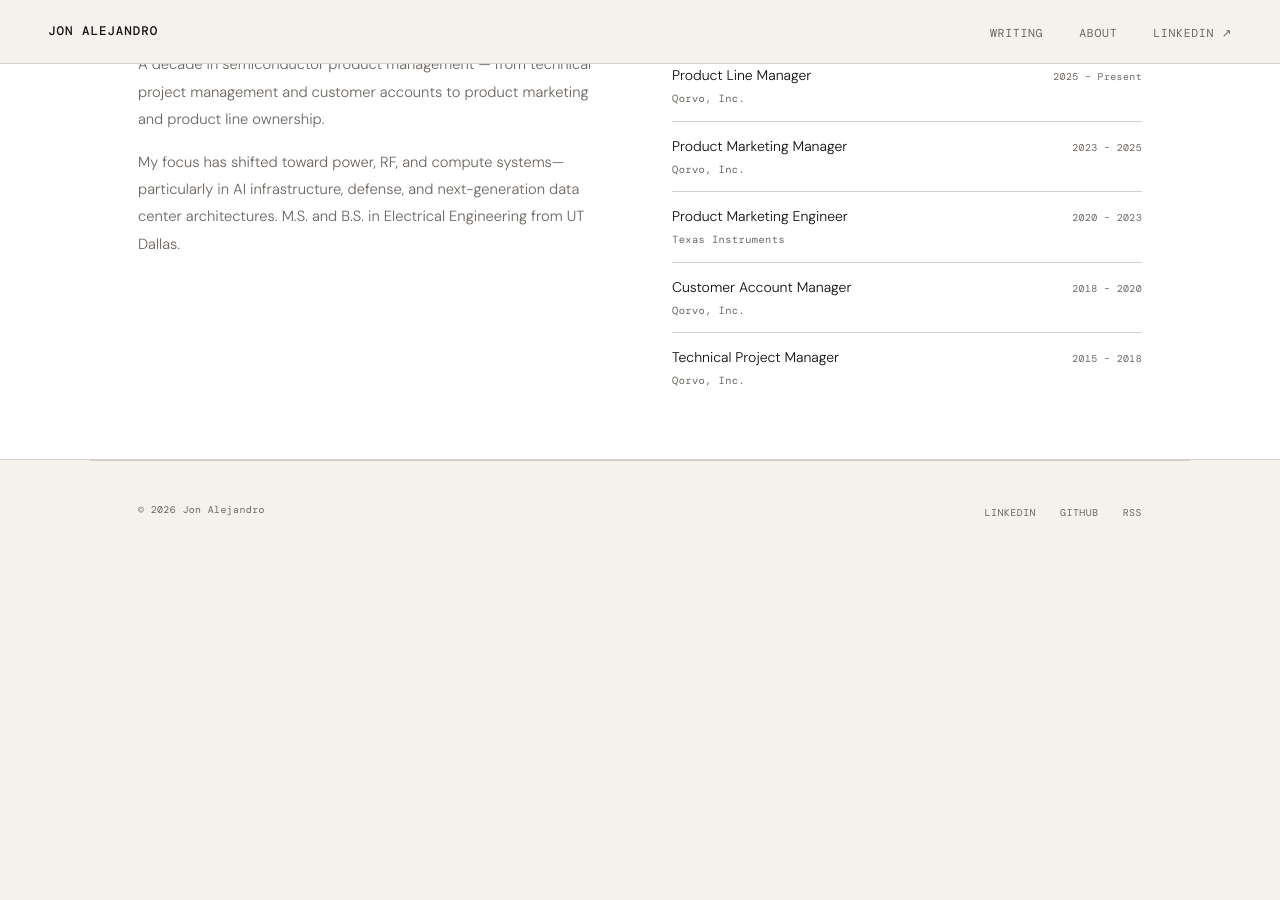
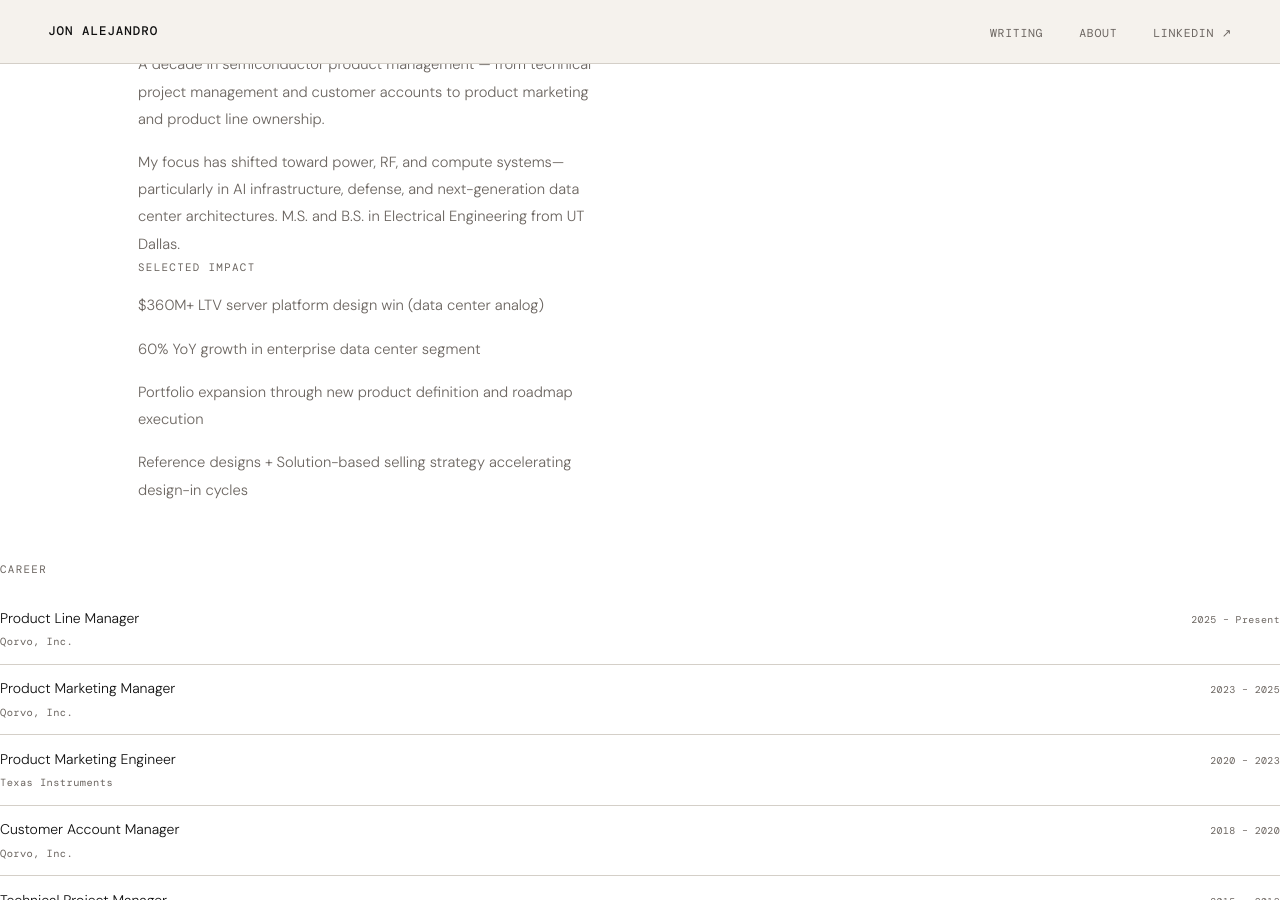
Before and after one commit to jonalejandro/jonalejandro.github.io, a Jekyll site: the page built from index.html, in a window 1280 px wide and 900 px high, scrolled down 1484 px. Built offline with Jekyll 4.4.1, drawn with Linux system fonts in a browser that asks for light colours; before the commit the page ends 2044 px from its top, so only the background shows below that.

Commit message:
Update index.html

```diff
--- a/index.html
+++ b/index.html
@@ -256,6 +256,12 @@ layout: none
       <div class="about-label">Background</div>
       <p class="about-text">A decade in semiconductor product management — from technical project management and customer accounts to product marketing and product line ownership.</p>
       <p class="about-text">My focus has shifted toward power, RF, and compute systems—particularly in AI infrastructure, defense, and next-generation data center architectures. M.S. and B.S. in Electrical Engineering from UT Dallas.</p>
+      <div class="about-label">Selected Impact</div>
+      <p class="about-text">$360M+ LTV server platform design win (data center analog)</p>
+      <p class="about-text">60% YoY growth in enterprise data center segment</p>
+      <p class="about-text">Portfolio expansion through new product definition and roadmap execution</p>
+      <p class="about-text">Reference designs + Solution-based selling strategy accelerating design-in cycles</p>
+    </div>
     </div>
     <div>
       <div class="about-label">Career</div>
```
